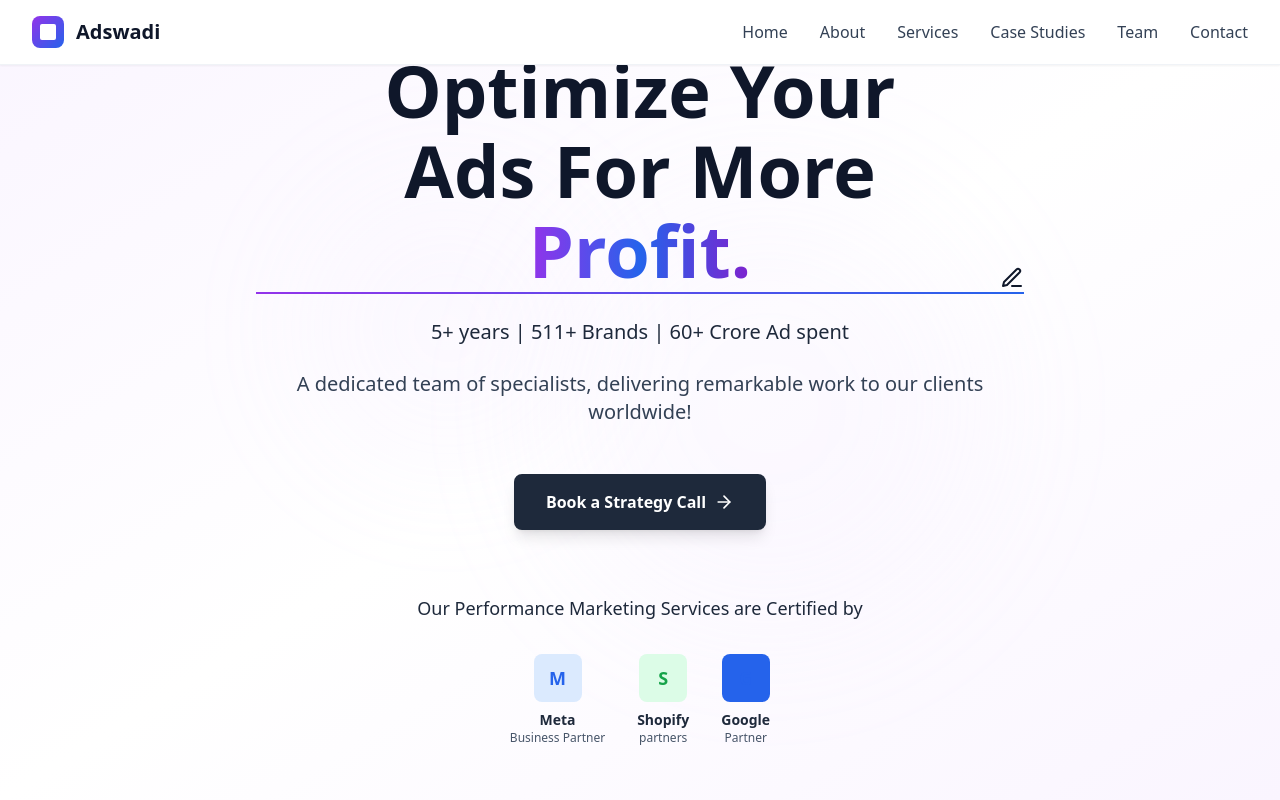
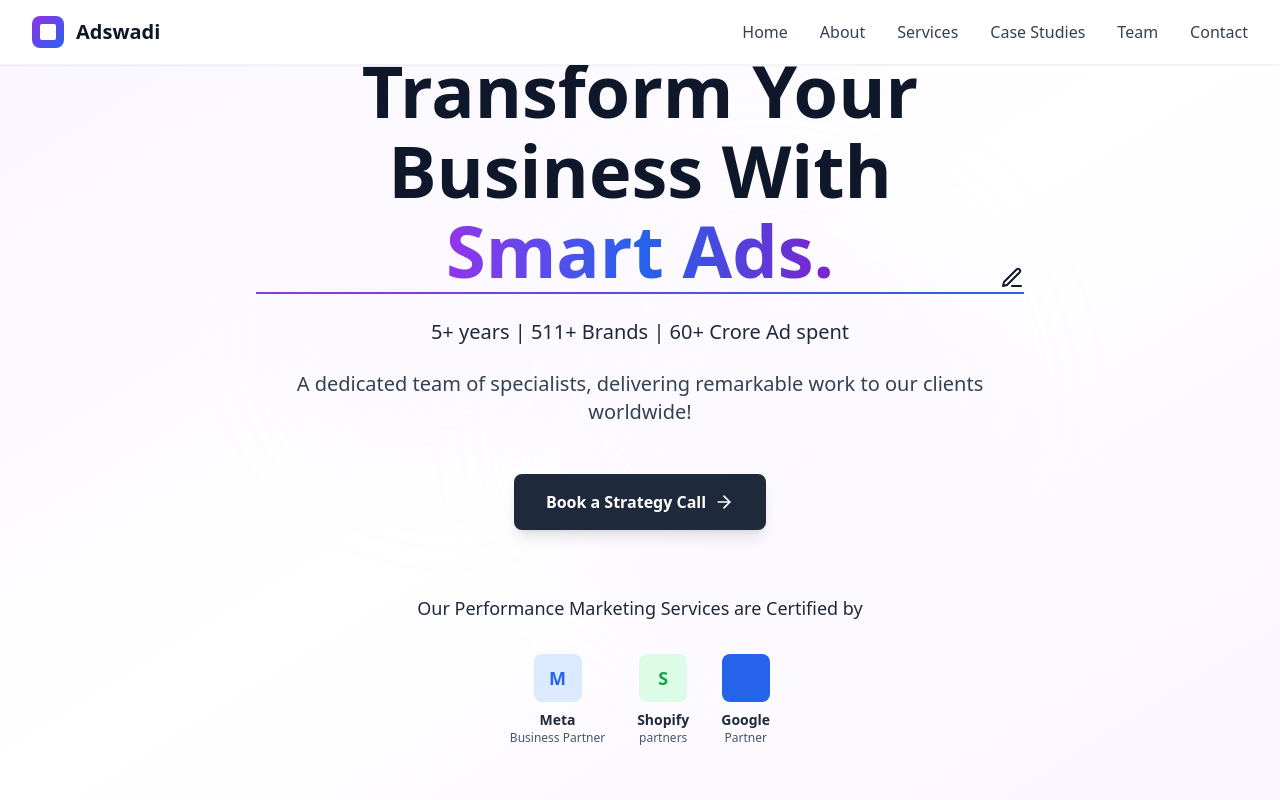
Before and after one commit to adimizexpert/AdswadiWebsite, a React (Vite) app: page / in a window 1280 px wide. Shown: the top 800 px of the page. Built offline with nearby package versions, Linux system fonts and the light colour scheme.

Commit message:
Update hero heading to 'Transform Your Business With Smart Ads' and add animated underline effect

```diff
--- a/src/components/Hero.tsx
+++ b/src/components/Hero.tsx
@@ -112,17 +112,29 @@ const Hero: React.FC = () => {
             className="text-5xl sm:text-6xl lg:text-7xl font-bold text-slate-900 mb-8 leading-tight"
           >
             <div className="mb-2">
-              Optimize Your
+              Transform Your
             </div>
             <div className="mb-2">
-              Ads For More
+              Business With
             </div>
             <div className="relative">
               <span className="bg-gradient-to-r from-purple-600 via-blue-600 to-purple-700 bg-clip-text text-transparent">
-                Profit.
+                Smart Ads.
               </span>
-              <div className="absolute -bottom-2 left-0 w-full h-0.5 bg-gradient-to-r from-purple-600 to-blue-600"></div>
-              <Edit3 className="absolute -bottom-1 right-0 w-6 h-6 text-slate-900" />
+              <motion.div
+                initial={{ width: 0 }}
+                animate={{ width: "100%" }}
+                transition={{ duration: 1.5, delay: 1.0 }}
+                className="absolute -bottom-2 left-0 h-0.5 bg-gradient-to-r from-purple-600 to-blue-600"
+              />
+              <motion.div
+                initial={{ opacity: 0, x: -20 }}
+                animate={{ opacity: 1, x: 0 }}
+                transition={{ duration: 0.5, delay: 2.5 }}
+                className="absolute -bottom-1 right-0"
+              >
+                <Edit3 className="w-6 h-6 text-slate-900" />
+              </motion.div>
             </div>
           </motion.h1>
 
```
